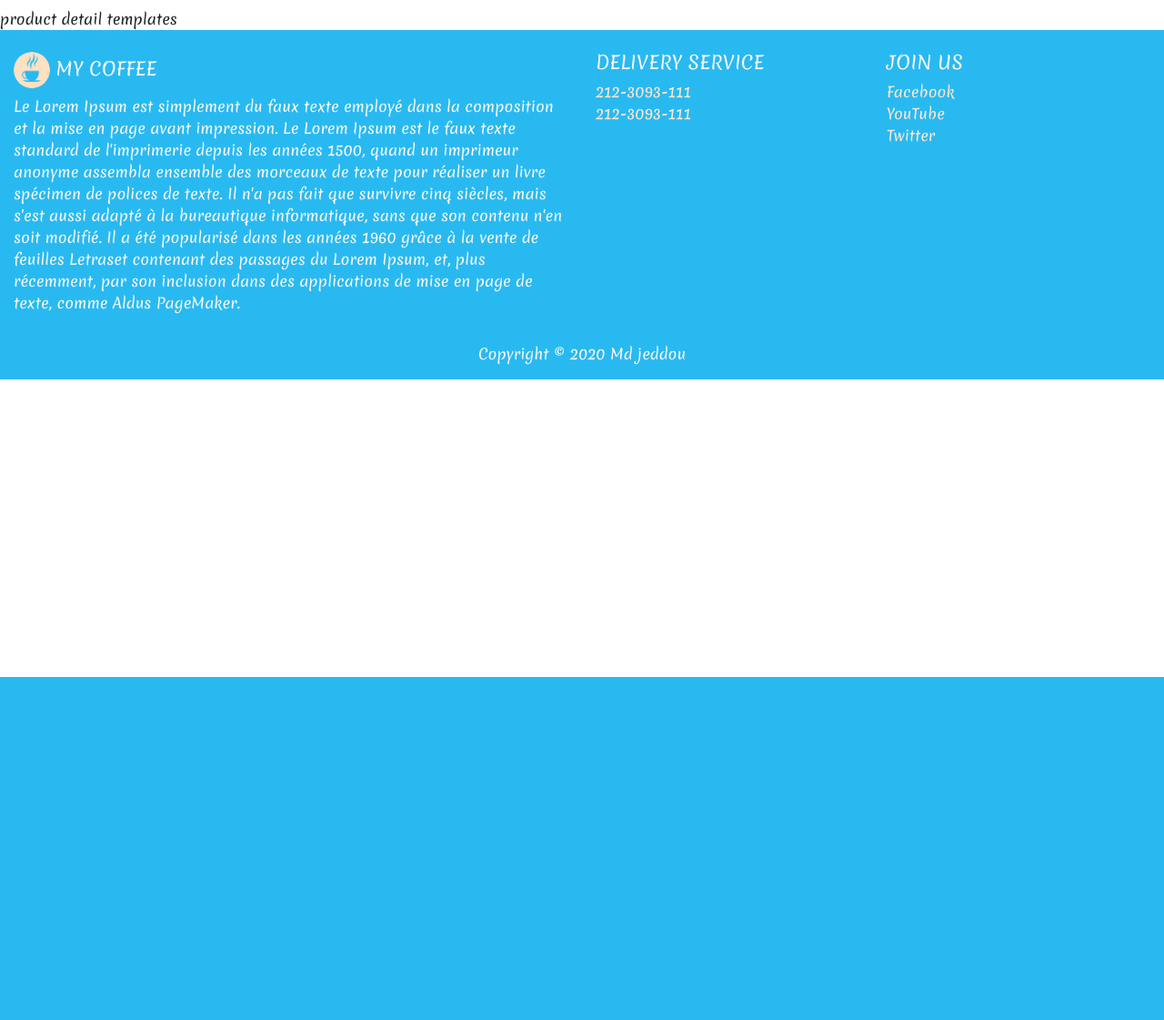
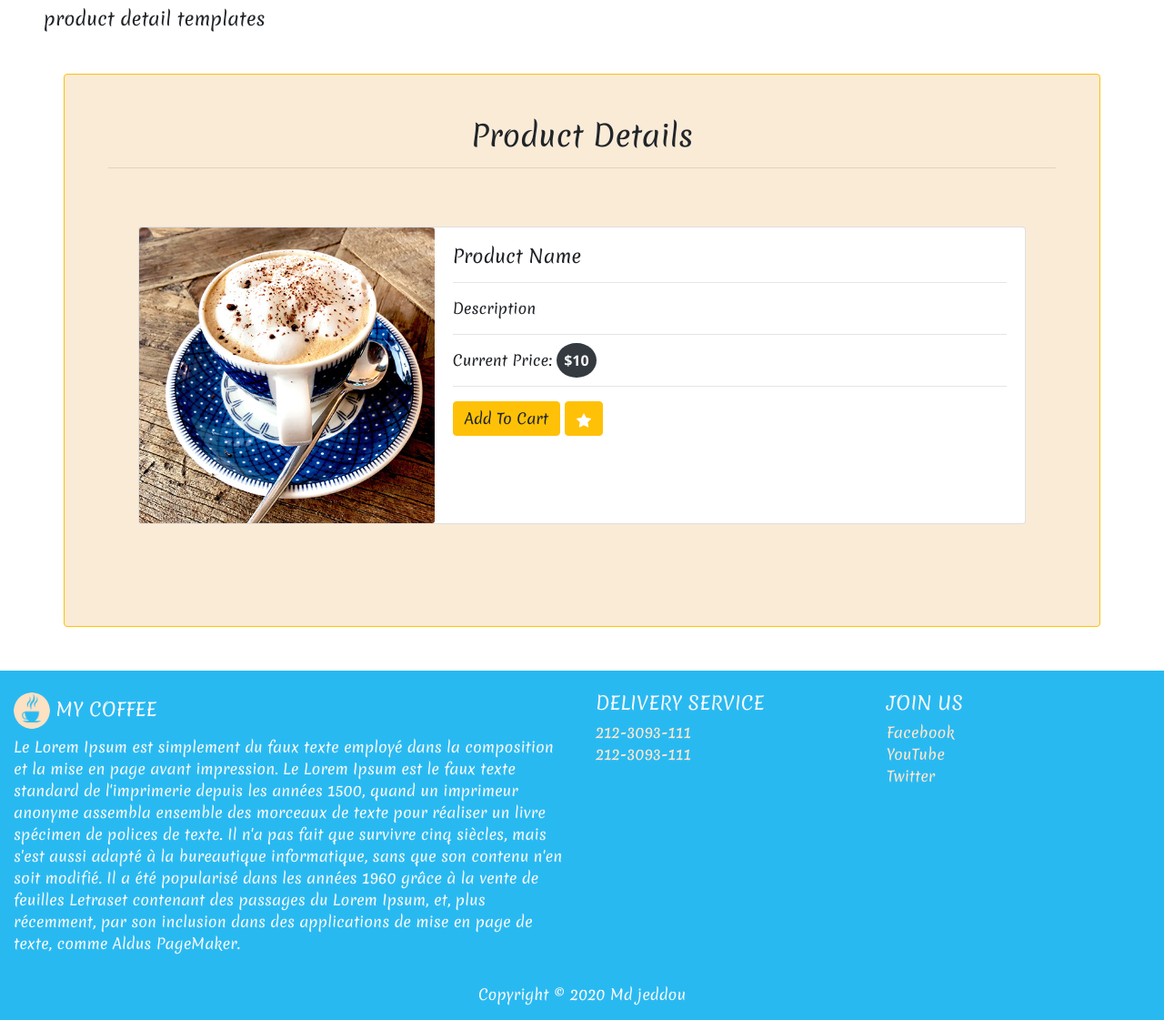
Before and after one commit to mhammed2020/Food-Platform-, a Django app: template templates/products/product.html in a window 1280 px wide. Shown: the part 56-1177 px from the top of the page at 91% size. Before the commit the page ends 800 px from the top, so only its background shows below. Run offline with Django 3.2, Linux system fonts and the light colour scheme; the template is opened without the code that fills it, so the values that code supplies are empty; some libraries are stand-ins or nearby versions.

Commit message:
create produt  view with function based view approch

```diff
--- a/products/urls.py
+++ b/products/urls.py
@@ -4,6 +4,8 @@ from . import views
 urlpatterns = [
 
                     path('', views.product_list, name='product_list'),
+                                        path('product/<int:id>/', views.product_list, name='product_list'),
+
 
 
 ]
--- a/products/views.py
+++ b/products/views.py
@@ -7,3 +7,9 @@ def product_list(request):
 
 
     return render (request,'products/product_list.html')
+
+
+def product(request,id):
+
+
+    return render (request,'products/product.html')
--- a/templates/products/product.html
+++ b/templates/products/product.html
@@ -4,5 +4,47 @@
 {% block content %}
 
 
-product detail templates
+ <h1 class="lead ml-5">product detail templates </h1>
+<div class="my-form container p-5 my-5 rounded border border-warning">
+    <form>
+        <h2 class="text-center">Product Details</h2>
+        <hr>
+
+        <section>
+
+              <div class="row p-5 " >
+
+                <div class="card mb-3 w-100" >
+                  <div class="row no-gutters">
+                    <div class="col-md-4">
+                      <img src="img/pro1.jpg" class="card-img" alt="...">
+                    </div>
+                    <div class="col-md-8">
+                      <div class="card-body">
+                        <h5 class="card-title" id="productName">Product Name</h5>
+                        <hr>
+                        <p class="card-text" id="description">Description</p>
+                        <hr>
+                        <p class="card-text">Current Price: <span id="price" class="bg-dark text-light rounded-circle p-2">$10</span></p>
+                        <hr>
+                        <button type="submit" class="btn btn-warning">Add To Cart</button>
+                        <button type="submit" class="btn btn-warning text-white">
+                          <svg class="bi bi-star-fill" width="1em" height="1em" viewBox="0 0 16 16" fill="currentColor" xmlns="http://www.w3.org/2000/svg">
+                            <path d="M3.612 15.443c-.386.198-.824-.149-.746-.592l.83-4.73L.173 6.765c-.329-.314-.158-.888.283-.95l4.898-.696L7.538.792c.197-.39.73-.39.927 0l2.184 4.327 4.898.696c.441.062.612.636.283.95l-3.523 3.356.83 4.73c.078.443-.36.79-.746.592L8 13.187l-4.389 2.256z"/>
+                          </svg>
+                        </button>
+                      </div>
+                    </div>
+                  </div>
+                </div>
+
+              </div>
+
+        </section>
+
+
+    </form>
+
+</div>
+
 {% endblock  %}
```
